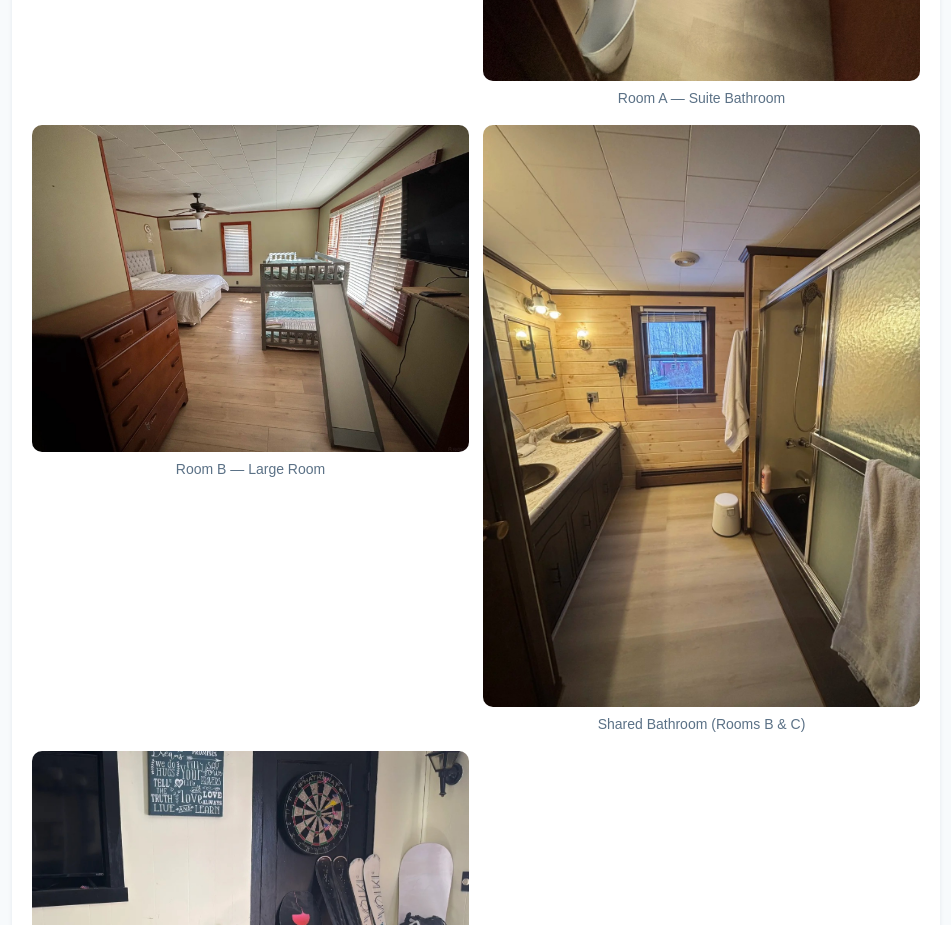
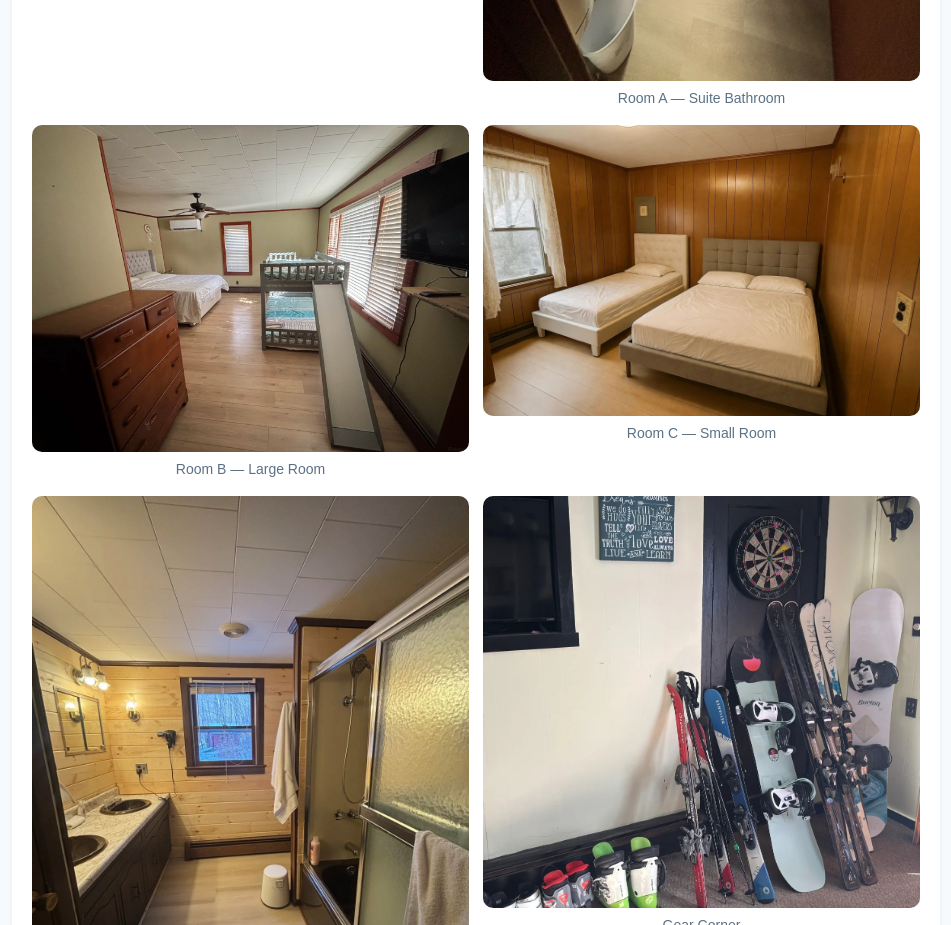
Before and after one commit to bryant7758/bryant7758.github.io, a plain HTML site: page en/house.html in a window 1280 px wide. Shown: the part 1760-2685 px from the top of the page, without its empty margins (164-1115 px from the left). Drawn offline with Linux system fonts and the light colour scheme.

Commit message:
Add small room photo to en/house.html

```diff
--- a/en/house.html
+++ b/en/house.html
@@ -62,6 +62,10 @@
       <figure>
         <img src="../images/house-suite.jpg" alt="Room B — Large Room">
         <figcaption>Room B — Large Room</figcaption>
+      </figure>
+      <figure>
+        <img src="../images/house-small-room.jpg" alt="Room C — Small Room">
+        <figcaption>Room C — Small Room</figcaption>
       </figure>
       <figure>
         <img src="../images/house-bathroom.jpg" alt="Shared bathroom">
```
